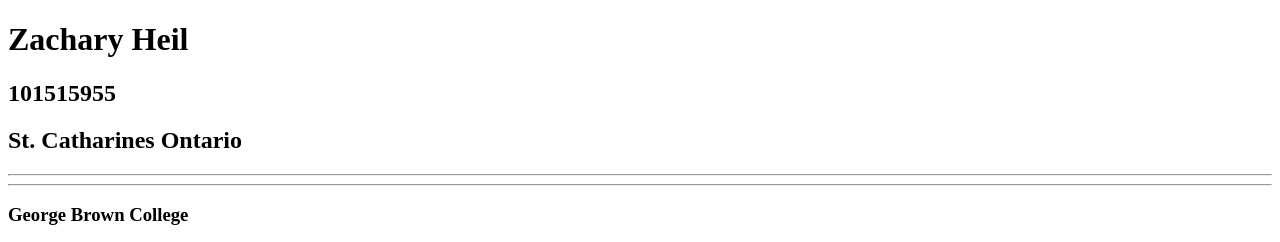
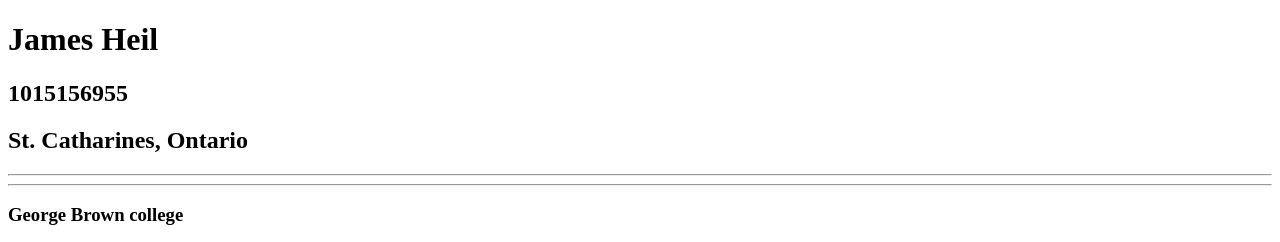
Before and after one commit to ZachjHeil/Github_Test, a plain HTML site: page Comp1234/wk03_exercise.html in a window 1280 px wide. Shown: the top 242 px of the page. Drawn offline with Linux system fonts and the light colour scheme; grey boxes are pictures that could not be loaded.

Commit message:
Ongoing changes to Style, finished working on Wk03

```diff
--- a/Comp1234/wk03_exercise.html
+++ b/Comp1234/wk03_exercise.html
@@ -12,13 +12,13 @@
 </head>
 
 <body>
-    <h1> Zachary Heil</h1>
-    <h2>101515955</h2>
-    <H2>St. Catharines Ontario</H2>
+    <h1> James Heil</h1>
+    <h2>1015156955</h2>
+    <H2>St. Catharines, Ontario</H2>
     <hr>
     <hr>
-    <h3>George Brown College</h3>
-    <a href="https://www.w3schools.com/"> Click Here </a>
+    <h3>George Brown college</h3>
+    <a href="https://www.youtube.com/"> Click Here </a>
     <img src="City.jpg" alt="City Street" width="400" height="250">
     <hr>
     <a href="../../../public_html/index.html">Link to Index</a>
```
